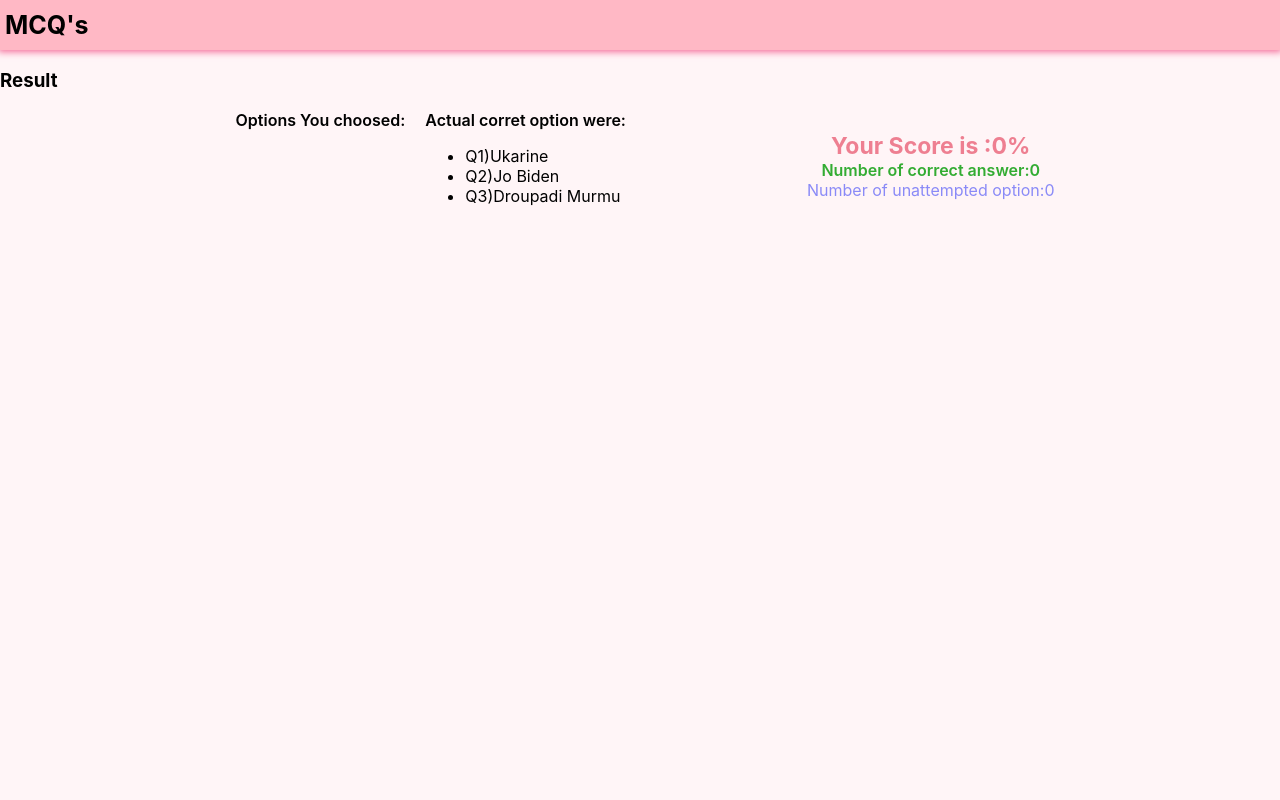
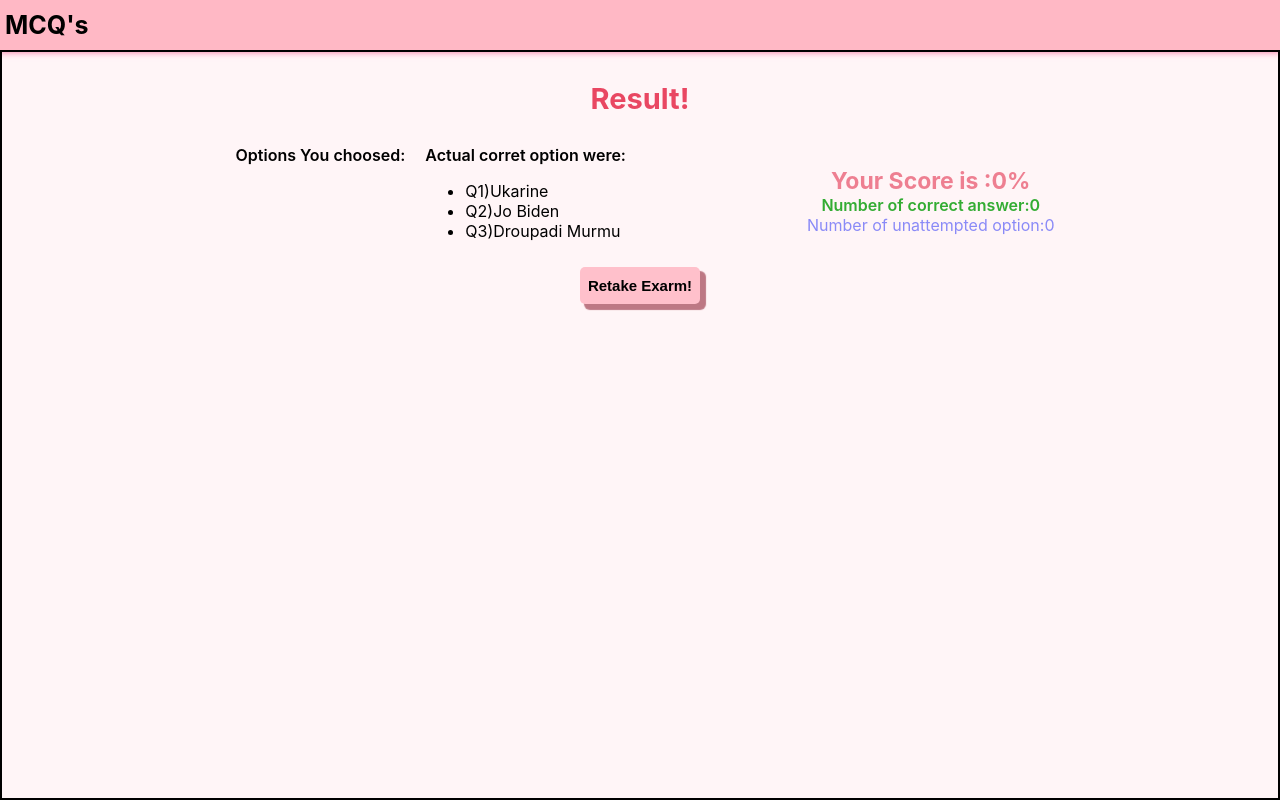
Before and after one commit to Msuf123/quiz-game, a React (Create React App) app: page /final in a window 1280 px wide. Built offline with nearby package versions, Linux system fonts and the light colour scheme.

Commit message:
Done 60% of the progress

```diff
--- a/src/Routes/Mcq/Navigation/Navigation.js
+++ b/src/Routes/Mcq/Navigation/Navigation.js
@@ -1,19 +1,15 @@
 import { useDispatch, useSelector } from "react-redux"
 import { useNavigate, useParams } from "react-router-dom"
 import style from './navigation.module.css'
-import { useEffect } from "react"
 import { addUserchoice } from "../Options/final"
 export default function Navigation(){
     const numberOfQuestion=useSelector((state)=>state.questions)
     const currentSelectedOption=useSelector((state)=>state.selected)
-    const currentFinalSelected=useSelector((state)=>state.userChoice)
+
     const nav=useNavigate()
     const current=useParams()
     const dispatch=useDispatch()
     const totalNumberOfQuestions=numberOfQuestion.length
-    // useEffect(()=>{
-    //     console.log(currentFinalSelected)
-    // })
     return(
         <div className={style.main}>
             {1<current.number?<button onClick={()=>nav(`/${Number(current.number)-1}`)}>Back</button>:null}
--- a/src/Routes/Submit/StaticComp/StaticComp.js
+++ b/src/Routes/Submit/StaticComp/StaticComp.js
@@ -1,7 +1,7 @@
 export default function StaticComp(){
     return(
         <div>
-            <h3>Result</h3>
+            <h3 style={{textAlign:'center',color:'rgb(233, 71, 98)',fontSize:'29px',fontWeight:710}}>Result!</h3>
         </div>
     )
 }
--- a/src/Routes/Submit/Submit.js
+++ b/src/Routes/Submit/Submit.js
@@ -1,11 +1,12 @@
 import Dynamic from "./Dynamic/Dynamic";
 import StaticComp from "./StaticComp/StaticComp";
-
+import style from './submit.module.css'
 export default function Submit(){
     return(
-        <div>
+        <div className={style.main}>
             <StaticComp></StaticComp>
             <Dynamic></Dynamic>
+            <button>Retake Exarm!</button>
         </div>
     )
 }
--- /dev/null
+++ b/src/Routes/Submit/submit.module.css
@@ -0,0 +1,18 @@
+.main{
+    border: 2px solid black;
+}
+.main button{
+    background-color: pink;
+    border: 0px solid black;
+    padding: 10px 8px;
+    font-size: 15px;
+    font-weight: 605;
+    margin: 10px auto;
+    display: block;
+    border-radius: 5px;
+    box-shadow: 5px 5px 1px 1px rgb(189, 120, 132);
+}
+
+.main button:hover{
+    box-shadow: 8px 8px 1px 1px rgb(189, 120, 132);
+}
```
